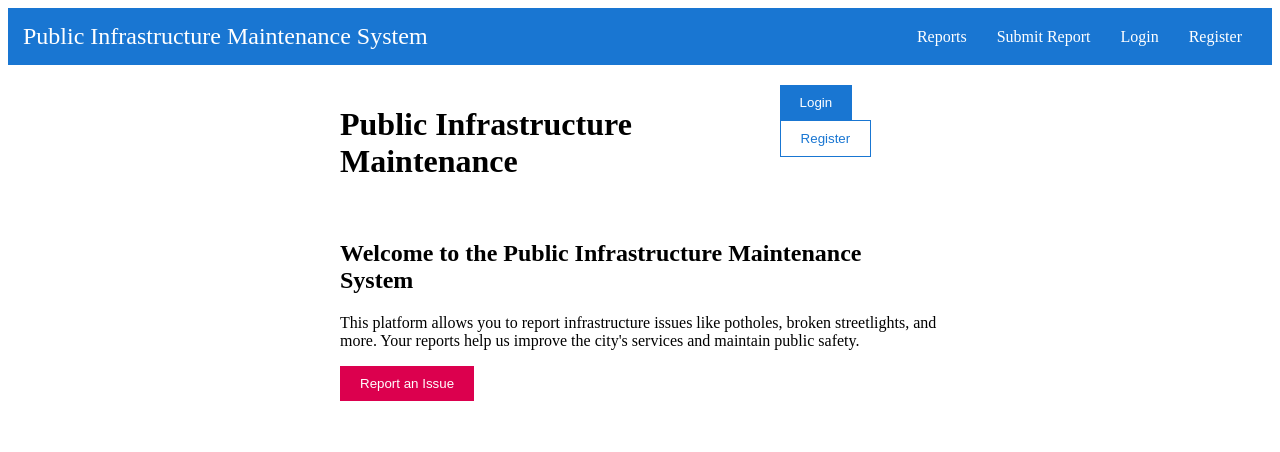
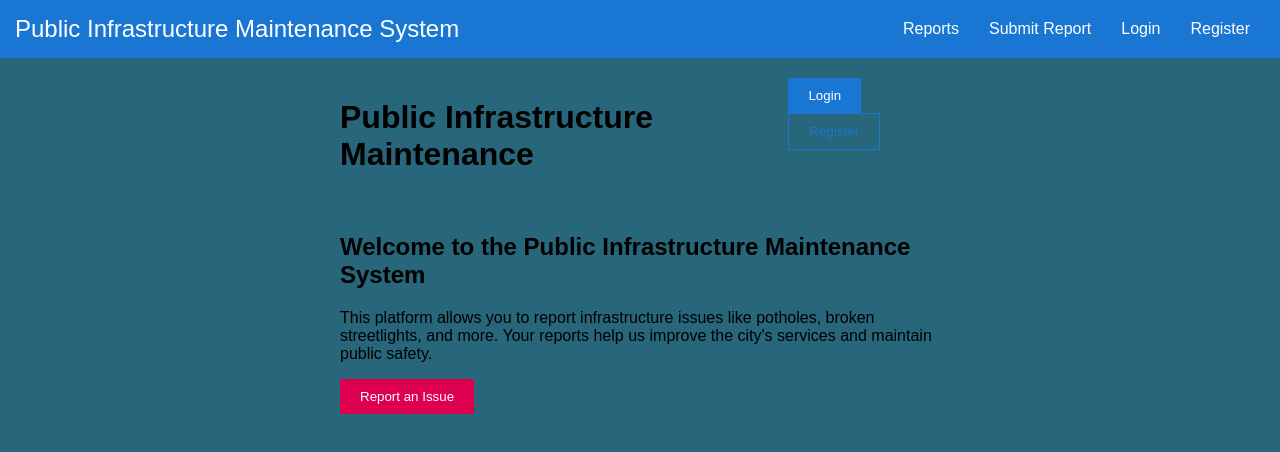
Before and after one commit to Aradevski170802/ThesService, a React (Create React App) app in the folder frontend/: page / in a window 1280 px wide. Shown: the top 452 px of the page. Built offline with nearby package versions, Linux system fonts and the light colour scheme.

Commit message:
blah blah blah

```diff
--- a/frontend/src/App.css
+++ b/frontend/src/App.css
@@ -14,7 +14,7 @@
 }
 
 .App-header {
-  background-color: #282c34;
+  background-color: #27667B;
   min-height: 100vh;
   display: flex;
   flex-direction: column;
@@ -36,3 +36,14 @@
     transform: rotate(360deg);
   }
 }
+
+body {
+  font-family: Arial, sans-serif;
+  margin: 0;
+  padding: 0;
+  background-color: #27667B;
+}
+
+a {
+  text-decoration: none;
+}
--- a/frontend/src/App.js
+++ b/frontend/src/App.js
@@ -7,6 +7,7 @@ import ReportList from './components/ReportList';
 import LoginPage from './pages/LoginPage';
 import RegisterPage from './pages/RegisterPage';
 import HomePage from './pages/Home'
+import './App.css';  // Import CSS for styling
 
 const App = () => {
   return (
```
